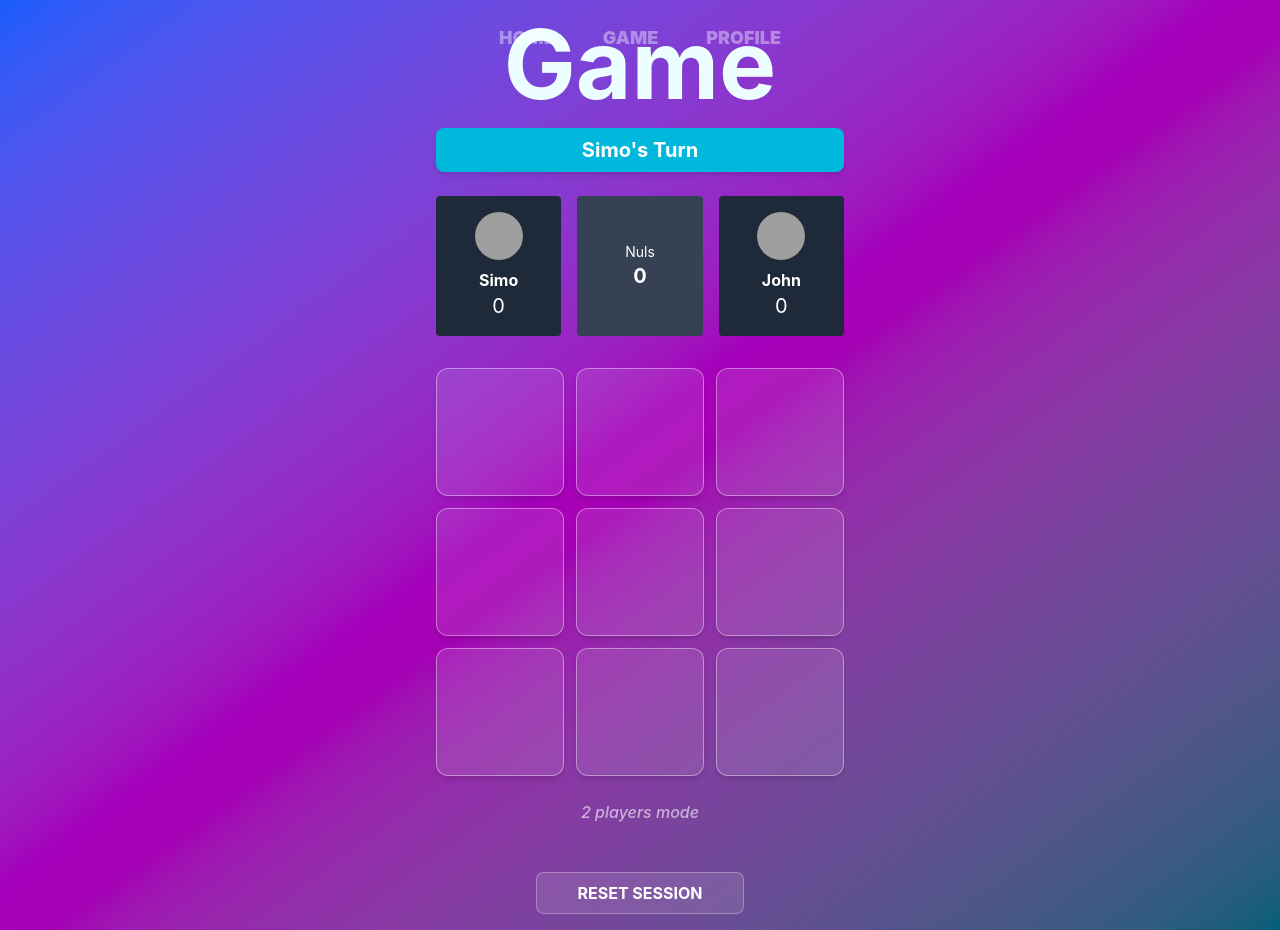
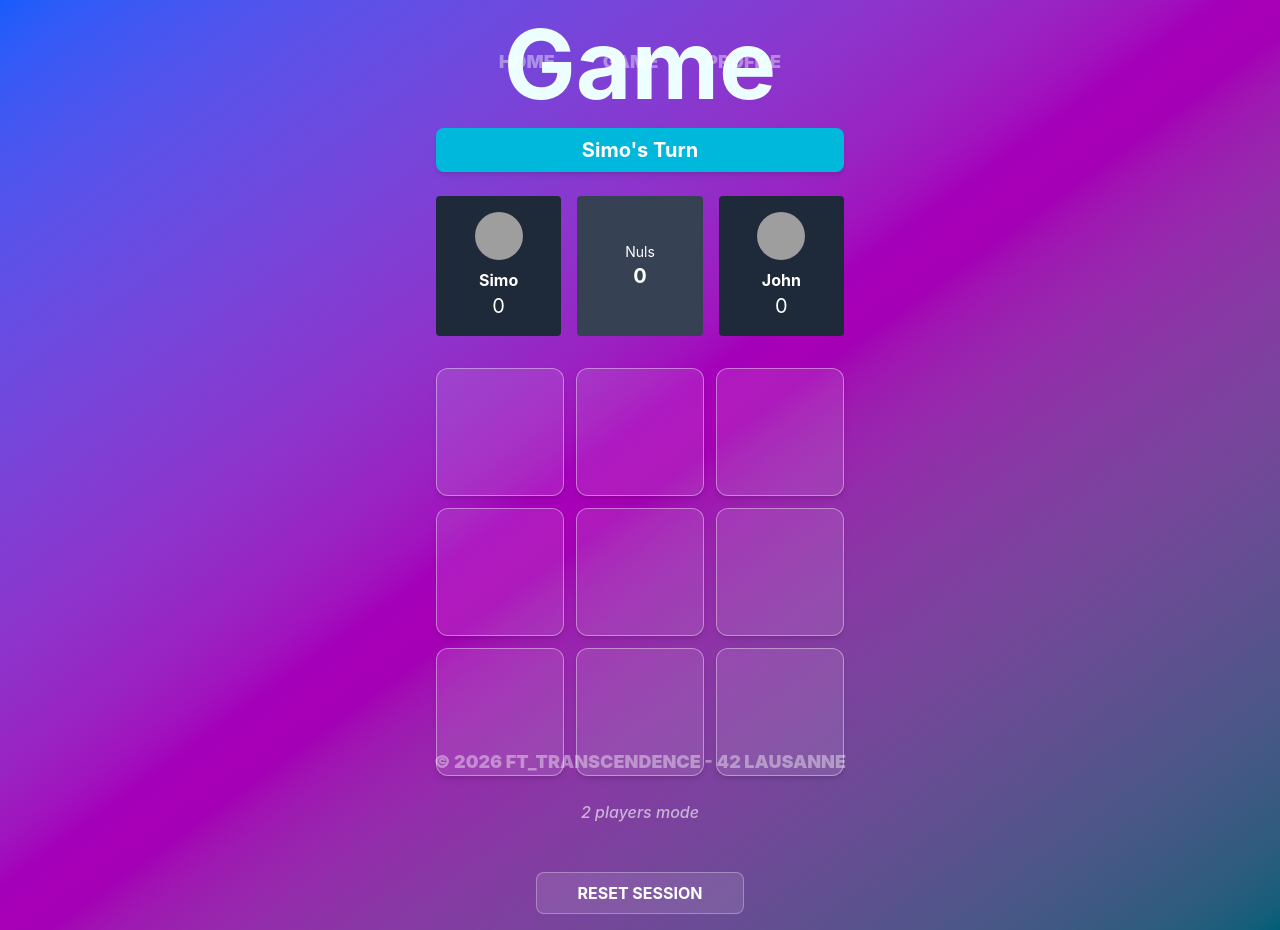
Before and after one commit to team-Segfault-Society-42/Ft_transcendence, a React app in the folder frontend/: page /game in a window 1280 px wide. Built offline with nearby package versions, Linux system fonts and the light colour scheme; grey boxes are pictures that could not be loaded; the HTML template or start-up script is replaced by a standard one.

Commit message:
main layout added with header and footer

```diff
--- a/frontend/src/App.tsx
+++ b/frontend/src/App.tsx
@@ -1,15 +1,16 @@
 import { Routes, Route } from 'react-router-dom';
-import Navbar from './components/Navbar';
+import MainLayout from './components/layout/MainLayout';
 import Home from './pages/Home';
 import Game from './pages/Game';
 
 function App() {
 	return (
 		<div>
-			<Navbar/>
 			<Routes>
-				<Route path="/" element={<Home />} />
-				<Route path="/game" element={<Game />} />
+				<Route element={<MainLayout />}>
+					<Route path="/" element={<Home />} />
+					<Route path="/game" element={<Game />} />
+				</Route>
 			</Routes>
 		</div>
 	);
--- a/frontend/src/components/Navbar.tsx
+++ /dev/null
@@ -1,11 +0,0 @@
-import { Link } from 'react-router-dom';
-
-export default function Navbar() {
-	return (
-		<nav className="text-lg fixed top-6 left-1/2 -translate-x-1/2 text-white/40 hover:text-white transition-colors flex items-center gap-12 font-black uppercase z-50">
-			<Link to="/">Home</Link>
-			<Link to="/game">Game</Link>
-			<Link to="/profile">Profile</Link>
-		</nav>
-	);
-}
--- /dev/null
+++ b/frontend/src/components/layout/Footer.tsx
@@ -0,0 +1,9 @@
+export default function Footer() {
+    return (
+        <footer className="fixed bottom-6 left-1/2 -translate-x-1/2 z-50">
+            <div className="text-lg text-white/40 hover:text-white transition-colors flex items-center gap-12 font-black uppercase">
+                <p>© 2026 ft_transcendence - 42 Lausanne</p>
+            </div>
+        </footer>
+    )
+}
--- /dev/null
+++ b/frontend/src/components/layout/Header.tsx
@@ -0,0 +1,13 @@
+import { Link } from 'react-router-dom';
+
+export default function Header() {
+    return (
+        <header className="fixed top-6 left-1/2 -translate-x-1/2 z-50">
+        <nav className="text-lg fixed top-6 left-1/2 -translate-x-1/2 text-white/40 hover:text-white transition-colors flex items-center gap-12 font-black uppercase z-50">
+            <Link to="/">Home</Link>
+		    <Link to="/game">Game</Link>
+		    <Link to="/profile">Profile</Link>
+        </nav>
+      </header>
+    )
+  }
--- /dev/null
+++ b/frontend/src/components/layout/MainLayout.tsx
@@ -0,0 +1,15 @@
+import { Outlet } from "react-router-dom"
+import Header from "./Header"
+import Footer from "./Footer"
+
+export default function MainLayout() {
+  return (
+    <div className="min-h-screen flex flex-col">
+      <Header />
+      <main className="flex-1">
+        <Outlet />
+      </main>
+      <Footer />
+    </div>
+  )
+}
```
